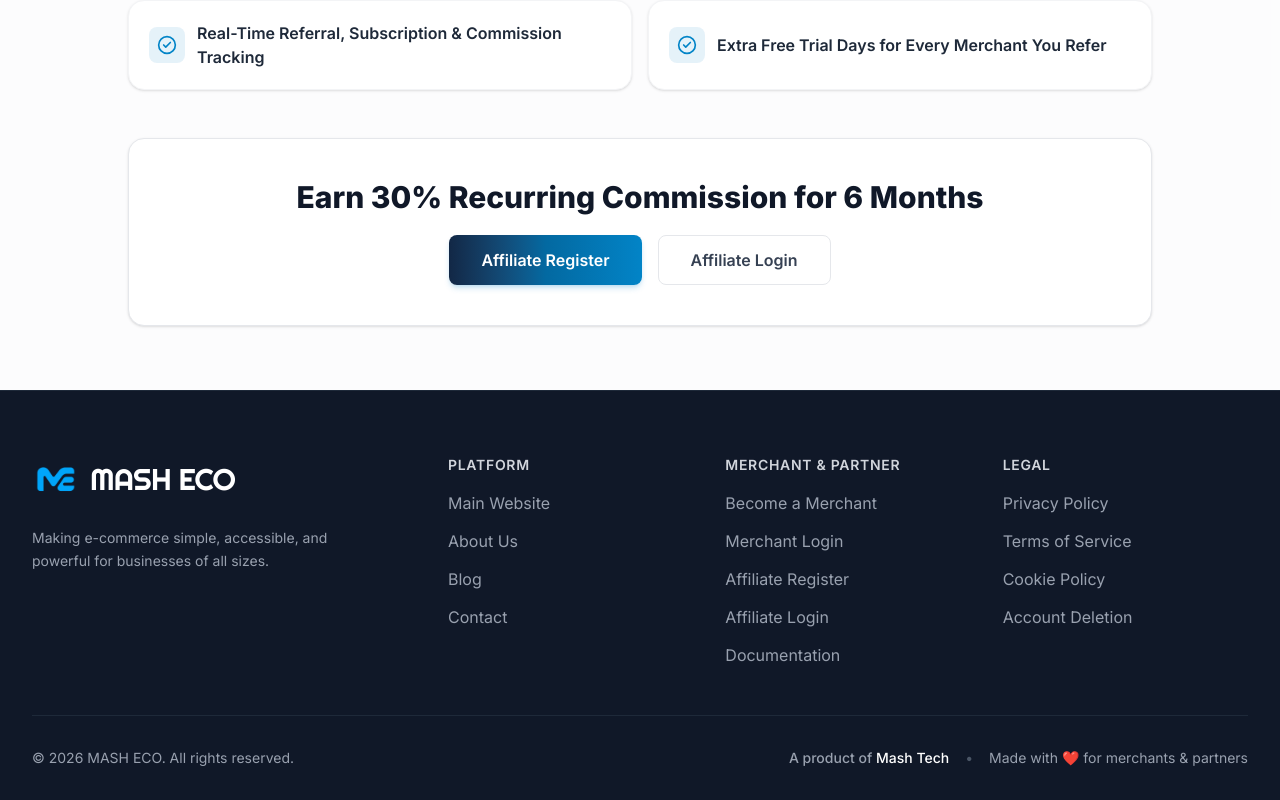
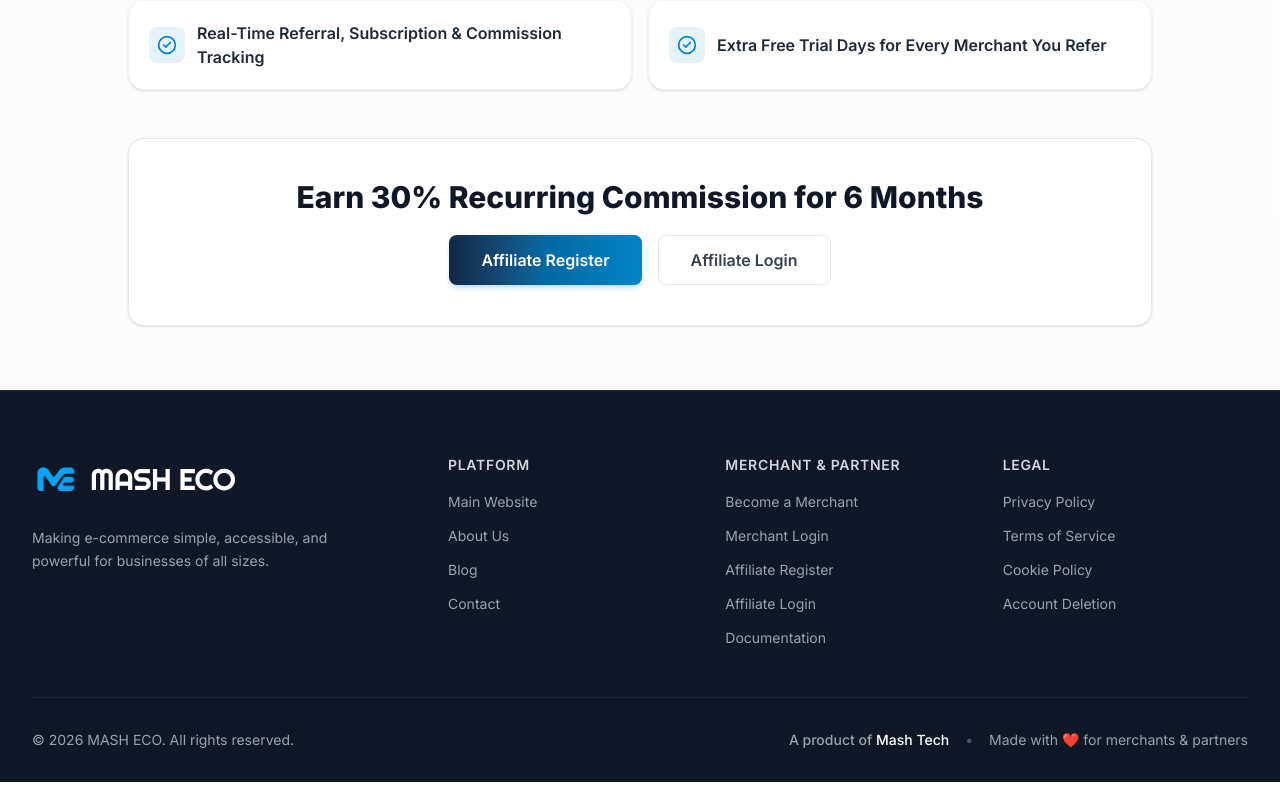
Before and after one commit to MASH-Tech-Ltd/masheco-affiliate, a Next.js app: page / in a window 1280 px wide. Shown: the part 2321-3121 px from the top of the page. Built offline with nearby package versions, Linux system fonts and the light colour scheme; no server answers.

Commit message:
style: make footer sub-links smaller and add cursor-pointer

```diff
--- a/src/app/page.tsx
+++ b/src/app/page.tsx
@@ -526,11 +526,11 @@ export default function AffiliateLandingPage() {
                 <h3 className="text-xs sm:text-sm font-semibold text-gray-300 tracking-wider uppercase">
                   {lang === 'bn' ? 'প্ল্যাটফর্ম' : 'Platform'}
                 </h3>
-                <ul role="list" className="mt-3 sm:mt-4 space-y-2.5 sm:space-y-3.5">
+                <ul role="list" className="mt-2.5 sm:mt-3.5 space-y-2 sm:space-y-2.5">
                   <li>
                     <a
                       href={mainLandingUrl}
-                      className="text-sm sm:text-base text-gray-400 hover:text-white transition-colors"
+                      className="text-xs sm:text-sm text-gray-400 hover:text-white transition-colors cursor-pointer"
                     >
                       {lang === 'bn' ? 'মেইন ওয়েবসাইট' : 'Main Website'}
                     </a>
@@ -538,7 +538,7 @@ export default function AffiliateLandingPage() {
                   <li>
                     <a
                       href={`${mainLandingUrl}/landing/about-us`}
-                      className="text-sm sm:text-base text-gray-400 hover:text-white transition-colors"
+                      className="text-xs sm:text-sm text-gray-400 hover:text-white transition-colors cursor-pointer"
                     >
                       {lang === 'bn' ? 'আমাদের সম্পর্কে' : 'About Us'}
                     </a>
@@ -546,7 +546,7 @@ export default function AffiliateLandingPage() {
                   <li>
                     <a
                       href={`${mainLandingUrl}/landing/blog`}
-                      className="text-sm sm:text-base text-gray-400 hover:text-white transition-colors"
+                      className="text-xs sm:text-sm text-gray-400 hover:text-white transition-colors cursor-pointer"
                     >
                       {lang === 'bn' ? 'ব্লগ' : 'Blog'}
                     </a>
@@ -554,7 +554,7 @@ export default function AffiliateLandingPage() {
                   <li>
                     <a
                       href={`${mainLandingUrl}/landing/contact`}
-                      className="text-sm sm:text-base text-gray-400 hover:text-white transition-colors"
+                      className="text-xs sm:text-sm text-gray-400 hover:text-white transition-colors cursor-pointer"
                     >
                       {lang === 'bn' ? 'যোগাযোগ' : 'Contact'}
                     </a>
@@ -567,11 +567,11 @@ export default function AffiliateLandingPage() {
                 <h3 className="text-xs sm:text-sm font-semibold text-gray-300 tracking-wider uppercase">
                   {lang === 'bn' ? 'মার্চেন্ট ও পার্টনার' : 'Merchant & Partner'}
                 </h3>
-                <ul role="list" className="mt-3 sm:mt-4 space-y-2.5 sm:space-y-3.5">
+                <ul role="list" className="mt-2.5 sm:mt-3.5 space-y-2 sm:space-y-2.5">
                   <li>
                     <a
                       href={`${merchantPortalBaseUrl}/register`}
-                      className="text-sm sm:text-base text-gray-400 hover:text-white transition-colors"
+                      className="text-xs sm:text-sm text-gray-400 hover:text-white transition-colors cursor-pointer"
                     >
                       {lang === 'bn' ? 'মার্চেন্ট রেজিস্টার' : 'Become a Merchant'}
                     </a>
@@ -579,7 +579,7 @@ export default function AffiliateLandingPage() {
                   <li>
                     <a
                       href={`${merchantPortalBaseUrl}/login`}
-                      className="text-sm sm:text-base text-gray-400 hover:text-white transition-colors"
+                      className="text-xs sm:text-sm text-gray-400 hover:text-white transition-colors cursor-pointer"
                     >
                       {lang === 'bn' ? 'মার্চেন্ট লগইন' : 'Merchant Login'}
                     </a>
@@ -587,7 +587,7 @@ export default function AffiliateLandingPage() {
                   <li>
                     <Link
                       href="/register"
-                      className="text-sm sm:text-base text-gray-400 hover:text-white transition-colors"
+                      className="text-xs sm:text-sm text-gray-400 hover:text-white transition-colors cursor-pointer"
                     >
                       {t.nav.register}
                     </Link>
@@ -595,7 +595,7 @@ export default function AffiliateLandingPage() {
                   <li>
                     <Link
                       href="/login"
-                      className="text-sm sm:text-base text-gray-400 hover:text-white transition-colors"
+                      className="text-xs sm:text-sm text-gray-400 hover:text-white transition-colors cursor-pointer"
                     >
                       {t.nav.login}
                     </Link>
@@ -603,7 +603,7 @@ export default function AffiliateLandingPage() {
                   <li>
                     <a
                       href={`${mainLandingUrl}/landing/documentation`}
-                      className="text-sm sm:text-base text-gray-400 hover:text-white transition-colors"
+                      className="text-xs sm:text-sm text-gray-400 hover:text-white transition-colors cursor-pointer"
                     >
                       {lang === 'bn' ? 'ডকুমেন্টেশন' : 'Documentation'}
                     </a>
@@ -616,11 +616,11 @@ export default function AffiliateLandingPage() {
                 <h3 className="text-xs sm:text-sm font-semibold text-gray-300 tracking-wider uppercase">
                   {lang === 'bn' ? 'লিগ্যাল' : 'Legal'}
                 </h3>
-                <ul role="list" className="mt-3 sm:mt-4 space-y-2.5 sm:space-y-3.5">
+                <ul role="list" className="mt-2.5 sm:mt-3.5 space-y-2 sm:space-y-2.5">
                   <li>
                     <a
                       href={`${mainLandingUrl}/landing/privacy-policy`}
-                      className="text-sm sm:text-base text-gray-400 hover:text-white transition-colors"
+                      className="text-xs sm:text-sm text-gray-400 hover:text-white transition-colors cursor-pointer"
                     >
                       {lang === 'bn' ? 'প্রাইভেসি পলিসি' : 'Privacy Policy'}
                     </a>
@@ -628,7 +628,7 @@ export default function AffiliateLandingPage() {
                   <li>
                     <a
                       href={`${mainLandingUrl}/landing/terms-of-service`}
-                      className="text-sm sm:text-base text-gray-400 hover:text-white transition-colors"
+                      className="text-xs sm:text-sm text-gray-400 hover:text-white transition-colors cursor-pointer"
                     >
                       {lang === 'bn' ? 'টার্মস অব সার্ভিস' : 'Terms of Service'}
                     </a>
@@ -636,7 +636,7 @@ export default function AffiliateLandingPage() {
                   <li>
                     <a
                       href={`${mainLandingUrl}/landing/cookie-policy`}
-                      className="text-sm sm:text-base text-gray-400 hover:text-white transition-colors"
+                      className="text-xs sm:text-sm text-gray-400 hover:text-white transition-colors cursor-pointer"
                     >
                       {lang === 'bn' ? 'কুকি পলিসি' : 'Cookie Policy'}
                     </a>
@@ -644,7 +644,7 @@ export default function AffiliateLandingPage() {
                   <li>
                     <a
                       href={`${mainLandingUrl}/landing/account-deletion`}
-                      className="text-sm sm:text-base text-gray-400 hover:text-white transition-colors"
+                      className="text-xs sm:text-sm text-gray-400 hover:text-white transition-colors cursor-pointer"
                     >
                       {lang === 'bn' ? 'অ্যাকাউন্ট ডিলিশন' : 'Account Deletion'}
                     </a>
```
